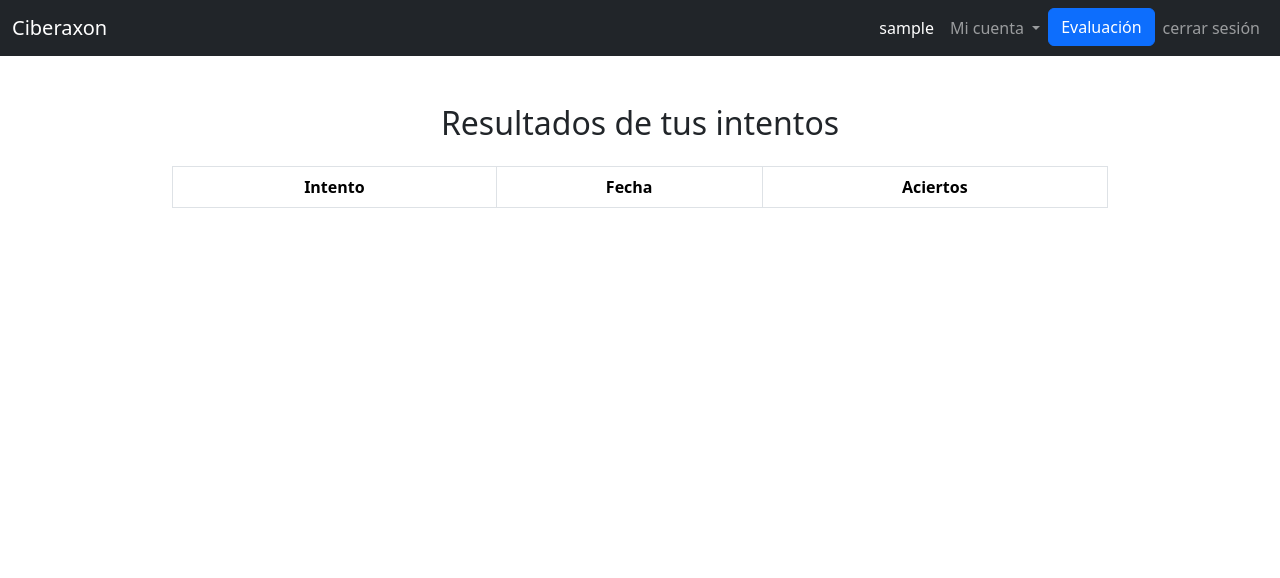
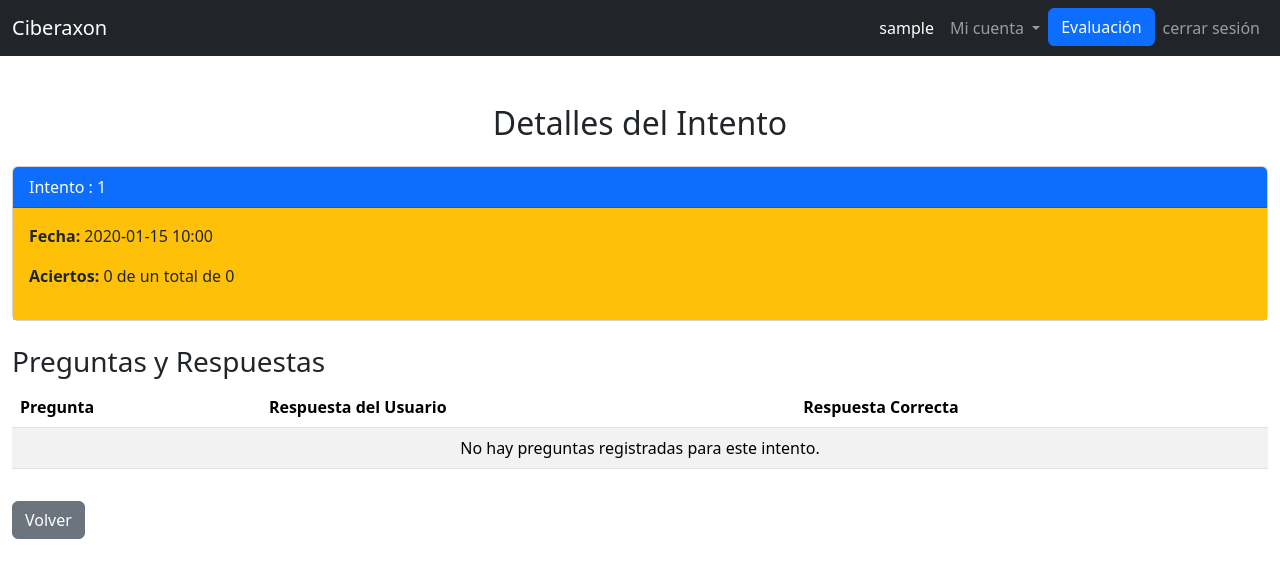
Before and after one commit to dimafema/Proyecto_Flask, a Flask app: page /icaro/quiz_attempt/1 in a window 1280 px wide. Shown: the top 578 px of the page. Run offline with Flask 3, Linux system fonts and the light colour scheme; a user stored in the database is signed in; tables that the repository leaves empty hold one stand-in row (values such as "Sample post"); lists and menus that the app fills with data are empty.

Commit message:
Modificar la función de resultados del cuestionario para mostrar la lista de intentos del usuario y mejorar la consulta del intento específico.

```diff
--- a/icaro/icaroapp/icaro.py
+++ b/icaro/icaroapp/icaro.py
@@ -5,7 +5,6 @@ from datetime import datetime
 from icaroapp import db
 from .models import Quiz, Group, Field, Resource, UserQuiz, Nivel, QuizAttempt, QuizAttemptQuestion
 import functools
-import logging
 import os
 import csv
 from io import BytesIO
@@ -22,7 +21,6 @@ from flask import Blueprint
 bp = Blueprint('icaro', __name__, url_prefix='/icaro'  )
 
 # CREAR grupos, campos, recursos y niveles
-
 @bp.route('/creategroup', methods=('GET', 'POST'))
 @login_required(allowed_roles=[1])  # Solo Admins pueden acceder
 def creategroup():
@@ -137,7 +135,6 @@ def createnivel():
     return render_template('icaro/createnivel.html', resources=resources)
 
 # LISTAR grupos, campos, recursos y niveles
-
 @bp.route('/listgroups')
 @login_required(allowed_roles=[1])  # Solo Admins pueden acceder
 def listgroups():
@@ -181,7 +178,6 @@ def listquizzes():
     )
 
 # EDITAR grupos, campos, recursos y niveles
-
 @bp.route('/editgroup/<int:id>', methods=('GET', 'POST'))
 @login_required(allowed_roles=[1])  # Solo Admins pueden acceder
 def editgroup(id):
@@ -343,7 +339,6 @@ def editquiz(id):
     return render_template('quiz/editquiz.html',groups=groups, fields=fields, resources=resources, niveles=niveles, quiz=quiz)
 
 # ELIMINAR grupos, campos, recursos y niveles
-
 @bp.route('/deletegroup/<int:id>')
 @login_required(allowed_roles=[1])  # Solo Admins pueden acceder
 def deletegroup(id):
@@ -404,8 +399,6 @@ def deletequiz(id):
     db.session.commit()
     flash('Pregunta eliminada correctamente')
     return redirect(url_for('icaro.listquizzes'))
-
-# SUBIR preguntas, responder preguntas y ver resultados
 
 # Subir un archivo PDF y extraer preguntas
 @bp.route('/upload', methods=['POST'])
@@ -665,7 +658,7 @@ def quiz(quiz_id):
 
     # Obtener la respuesta anterior si existe
     previous_response = UserQuiz.query.filter_by(
-        user_id=current_user.id,
+        user_id=g.user.id,
         quiz_id=quiz.id,
         attempt_id=attempt_id
     ).first()
@@ -686,7 +679,7 @@ def quiz(quiz_id):
         else:
             # Si no existe, crear una nueva respuesta
             user_quiz = UserQuiz(
-                user_id=current_user.id,
+                user_id=g.user.id,
                 quiz_id=quiz.id,
                 user_answer=user_answer,
                 user_score=user_score,
@@ -740,7 +733,7 @@ def start_quiz(resource_id, nivel_id, num_questions):
     selected_questions = random.sample(available_questions, min(num_questions, len(available_questions)))
 
     # Crear un nuevo intento de quiz
-    new_attempt = QuizAttempt(user_id=current_user.id)
+    new_attempt = QuizAttempt(user_id=g.user.id)
     db.session.add(new_attempt)
     db.session.commit()
 
@@ -763,31 +756,45 @@ def start_quiz(resource_id, nivel_id, num_questions):
     return redirect(url_for('icaro.quiz', attempt_id=new_attempt.id, quiz_id=first_quiz_id))
 
 # VER resultados de un intento de examen
-@bp.route('/quiz_results/<int:attempt_id>')
+@bp.route('/quiz_results')
 @login_required
-def quiz_results(attempt_id):
-    """Muestra los resultados del intento del usuario."""
+def quiz_results():
+    """Muestra la lista de intentos realizados por el usuario autenticado, incluyendo aciertos."""
 
-    attempts = QuizAttempt.query.filter_by(user_id=g.user.id).order_by(QuizAttempt.created_at.desc()).all()
-
-    return render_template(
-        'quiz/quiz_results.html',
-        attempts=attempts
+    attempts = (
+        db.session.query(
+            QuizAttempt.id.label("attempt_id"),
+            QuizAttempt.created_at,
+            db.func.coalesce(db.func.sum(UserQuiz.user_score), 0).label("total_aciertos"),
+            db.func.count(UserQuiz.id).label("total_preguntas")
+        )
+        .outerjoin(UserQuiz, QuizAttempt.id == UserQuiz.attempt_id)
+        .filter(QuizAttempt.user_id == g.user.id)
+        .group_by(QuizAttempt.id, QuizAttempt.created_at)
+        .all()
     )
 
-# VER detalles de las preguntas de un intento de examen
+    return render_template('quiz/quiz_results.html', attempts=attempts)
+
 @bp.route('/quiz_attempt/<int:attempt_id>')
 @login_required
 def quiz_attempt(attempt_id):
-    """Muestra los detalles de un intento específico, incluyendo preguntas y respuestas."""
-
-    attempt = QuizAttempt.query.get(attempt_id)
+    """Muestra los detalles de un intento específico con preguntas y respuestas."""
+    attempt = QuizAttempt.query.filter_by(id=attempt_id, user_id=g.user.id).first()
 
     if not attempt:
         flash("No se encontró el intento.", "danger")
-        return redirect(url_for('icaro.quiz_setup'))
+        return redirect(url_for('icaro.quiz_results'))
 
-    return render_template('quiz/quiz_results.html', attempt=attempt)
+    # Obtener todas las preguntas del intento con respuestas del usuario
+    questions = (
+        db.session.query(Quiz, UserQuiz.user_answer, UserQuiz.user_score)
+        .join(UserQuiz, Quiz.id == UserQuiz.quiz_id)
+        .filter(UserQuiz.attempt_id == attempt_id, UserQuiz.user_id == g.user.id)
+        .all()
+    )
+
+    return render_template('quiz/quiz_attempt.html', attempt=attempt, questions=questions)
 
 # SELECCIONAR grupo, campo, recurso y nivel
 @bp.route('/quiz_setup', methods=['GET'])
@@ -819,7 +826,6 @@ def get_niveles(resource_id):
 def get_user(id):
     return User.query.get(id)  # Usa get() en lugar de filter_by().first()
 
-
 @bp.before_app_request
 def load_logged_in_user():
     user_id = session.get('user_id')
@@ -831,7 +837,6 @@ def load_logged_in_user():
 
 
 # Vista de registro de usuarios
-
 @bp.route('/register', methods=('GET', 'POST'))
 def register():
     if request.method == 'POST':
@@ -914,7 +919,6 @@ def logout():
     session.clear()
     return redirect(url_for('index'))
 
-
 def login_required(allowed_roles=None):
     if allowed_roles is None:
         allowed_roles = []
--- a/icaro/icaroapp/templates/admin/listusers.html
+++ b/icaro/icaroapp/templates/admin/listusers.html
@@ -6,7 +6,7 @@
     <section class="<div class="container-fluid">
         <nav class= "navbar">
              <h2>{% block title %} Lista de usuarios {%endblock%}</h2>
-             <a href="{{url_for('auth.register')}}" class="btn btn-success">Crear usuario</a>
+             <a href="{{url_for('auth_bp.register')}}" class="btn btn-success">Crear usuario</a>
     </section>
 
     <section class="row justify-content-center">
@@ -27,7 +27,7 @@
                             <td>{{ user.email }}</td>
                             <td>{{ user.roll_id }}</td>
                             <td>
-                                <a href="{{url_for('auth.edituser', id = user.id)}}" class="btn btn-info btn-sm">Editar</a>
+                                <a href="{{url_for('auth_bp.edituser', id = user.id)}}" class="btn btn-info btn-sm">Editar</a>
                             </td>
                             <td>
                                 <a href="{{url_for('admin.deleteuser', id = user.id)}}" class="btn btn-danger btn-sm">Eliminar</a>
--- a/icaro/icaroapp/templates/base.html
+++ b/icaro/icaroapp/templates/base.html
@@ -33,6 +33,7 @@
                     <ul class="dropdown-menu" aria-labelledby="navbarDropdown">
                       <li><a class="dropdown-item" href="#">Perfil</a></li>
                       <li><a class="dropdown-item" href="#">Configuración</a></li>
+                      <li><a class="dropdown-item" href="{{url_for('icaro.quiz_results')}}">Lista de intentos</a></li>
                       {% if g.user.roll_id == 1 %}
                       <li><hr class="dropdown-divider">Usuarios</li>
                       <li><a class="dropdown-item" href="{{url_for('admin.listrols')}}">Rol</a></li>
--- /dev/null
+++ b/icaro/icaroapp/templates/quiz/quiz_attempt.html
@@ -0,0 +1,49 @@
+{% extends "base.html" %}
+
+{% block content %}
+<div class="container-fluid mt-5">
+    <h2 class="text-center mb-4">Detalles del Intento</h2>
+
+    {% set total_aciertos = questions | sum(attribute='2') if questions else 0 %}
+    {% set total_preguntas = questions | length %}
+    {% set resultado_clase = 'bg-danger' if total_aciertos < (total_preguntas / 2) else ('bg-warning' if total_aciertos == (total_preguntas / 2) else 'bg-success') %}
+
+    <div class="card">
+        <div class="card-header bg-primary text-white">
+            Intento : {{ attempt.id if attempt.id is not none else 'No disponible' }}
+        </div>
+        <div class="card-body {{ resultado_clase }}"> <!-- Aplicar color dinámicamente -->
+            <p><strong>Fecha:</strong> {{ attempt.created_at.strftime('%Y-%m-%d %H:%M') }}</p>
+            <p><strong>Aciertos:</strong> {{ total_aciertos }} de un total de {{ total_preguntas }}</p>
+        </div>
+    </div>
+
+    <h3 class="mt-4">Preguntas y Respuestas</h3>
+    <div class="table-responsive">
+        <table class="table table-striped table-hover w-100">
+            <thead class="thead-dark">
+                <tr>
+                    <th>Pregunta</th>
+                    <th>Respuesta del Usuario</th>
+                    <th>Respuesta Correcta</th>
+                </tr>
+            </thead>
+            <tbody>
+                {% for quiz, user_answer, user_score in questions %}
+                <tr class="{% if user_score == 1 %}table-success{% else %}table-danger{% endif %}">
+                    <td>{{ quiz.ask_name }}</td>
+                    <td>{{ user_answer if user_answer else 'No respondida' }}</td>
+                    <td>{{ quiz.correct_answer }}</td>
+                </tr>
+                {% else %}
+                <tr>
+                    <td colspan="3" class="text-center">No hay preguntas registradas para este intento.</td>
+                </tr>
+                {% endfor %}
+            </tbody>
+        </table>
+    </div>
+
+    <a href="{{ url_for('icaro.quiz_results') }}" class="btn btn-secondary mt-3">Volver</a>
+</div>
+{% endblock %}
--- a/icaro/icaroapp/templates/quiz/quiz_results.html
+++ b/icaro/icaroapp/templates/quiz/quiz_results.html
@@ -1,12 +1,11 @@
-
 {% extends 'base.html' %}
 
 {% block content %}
-<div class="container mt-5">
+        <div class="container-fluid mt-5">
             <h2 class="text-center mb-4">Resultados de tus intentos</h2>
 
             <div class="table-responsive">
-        <table class="table table-striped table-bordered text-center">
+                <table class="table table-striped table-hover">
                     <thead class="thead-dark">
                         <tr>
                             <th>Intento</th>
@@ -15,11 +14,16 @@
                         </tr>
                     </thead>
                     <tbody>
-                {% for attempt in user_quizzes | groupby("attempt_id") %}
+                        {% for attempt_id, created_at, total_aciertos, total_preguntas in attempts %}
+                        {% set resultado_clase = 'table-danger' if total_aciertos < (total_preguntas / 2) else ('table-warning' if total_aciertos == (total_preguntas / 2) else 'table-success') %}
+                            <tr class="{{ resultado_clase }}" onclick="window.location='{{ url_for('icaro.quiz_attempt', attempt_id=attempt_id) }}'" style="cursor: pointer;">
+                                <td>{{ loop.index }}</td>
+                                <td>{{ created_at.strftime('%Y-%m-%d %H:%M') }}</td>
+                                <td>Aciertos: {{ total_aciertos }} de un total de {{ total_preguntas }}</td>
+                            </tr>
+                        {% else %}
                             <tr>
-                    <td>{{ attempt.grouper }}</td>
-                    <td>{{ attempt.list[0].user_date.strftime('%Y-%m-%d %H:%M') }}</td>
-                    <td>{{ attempt.list | sum(attribute='user_score') }}</td>
+                                <td colspan="3" class="text-center">No hay intentos registrados.</td>
                             </tr>
                         {% endfor %}
                     </tbody>
```
Lines whose indentation alone changed are shown as unchanged.
